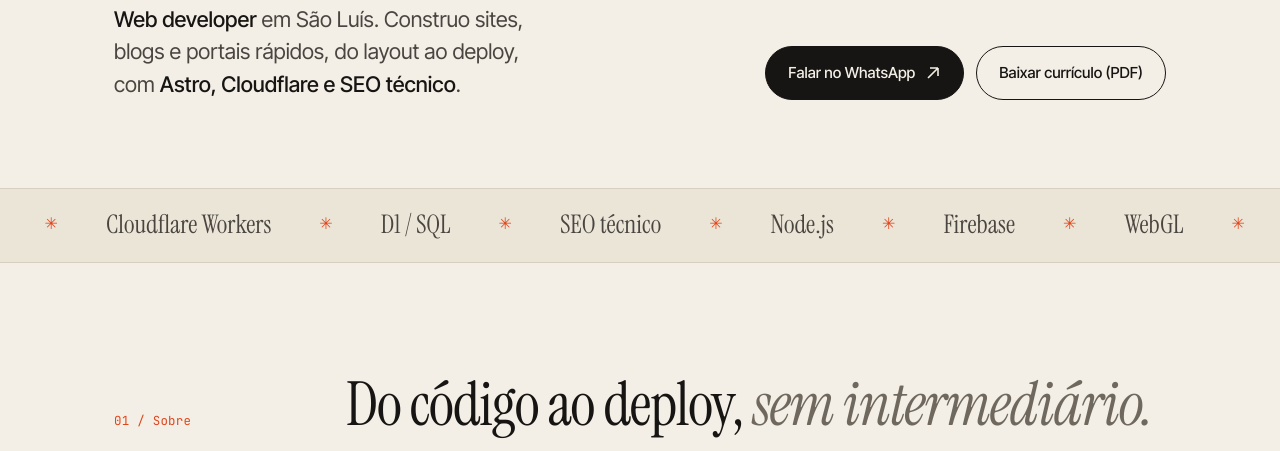
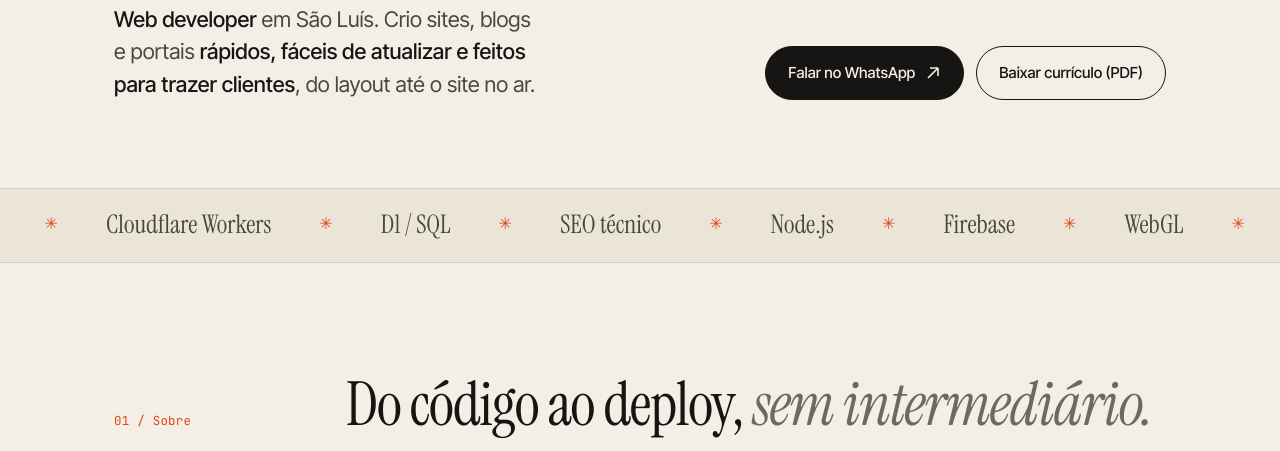
Before and after one commit to adriannascimentodev/adriannascimentodev.github.io, a plain HTML site: page index.html in a window 1280 px wide. Shown: the part 649-1100 px from the top of the page. Drawn offline with Linux system fonts and the light colour scheme.

Commit message:
Texto de abertura focado no cliente

```diff
--- a/index.html
+++ b/index.html
@@ -303,7 +303,7 @@
     </div>
     <h1>Adrian Breno<br>faz sites que <em>aparecem</em><br>no Google.</h1>
     <div class="hero-grid">
-      <p class="lede"><strong>Web developer</strong> em São Luís. Construo sites, blogs e portais rápidos, do layout ao deploy, com <strong>Astro, Cloudflare e SEO técnico</strong>.</p>
+      <p class="lede"><strong>Web developer</strong> em São Luís. Crio sites, blogs e portais <strong>rápidos, fáceis de atualizar e feitos para trazer clientes</strong>, do layout até o site no ar.</p>
       <div class="cta">
         <a class="btn solid" href="https://wa.me/5598984450784" target="_blank" rel="noopener">Falar no WhatsApp
           <svg viewBox="0 0 16 16" fill="none" aria-hidden="true"><path d="M3 13L13 3M13 3H5M13 3v8" stroke="currentColor" stroke-width="1.6"/></svg></a>
```
